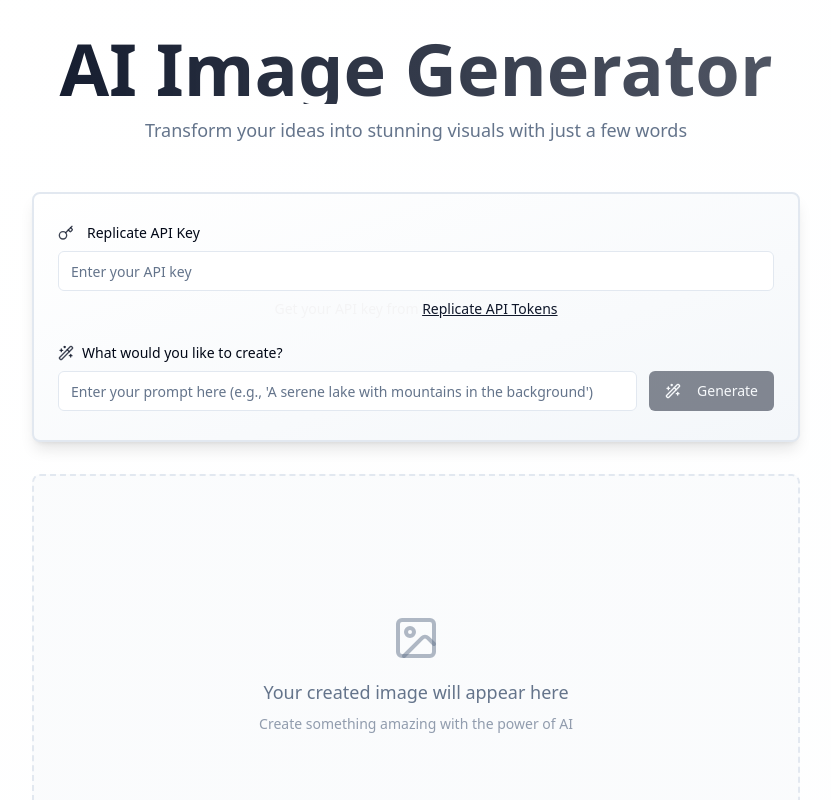
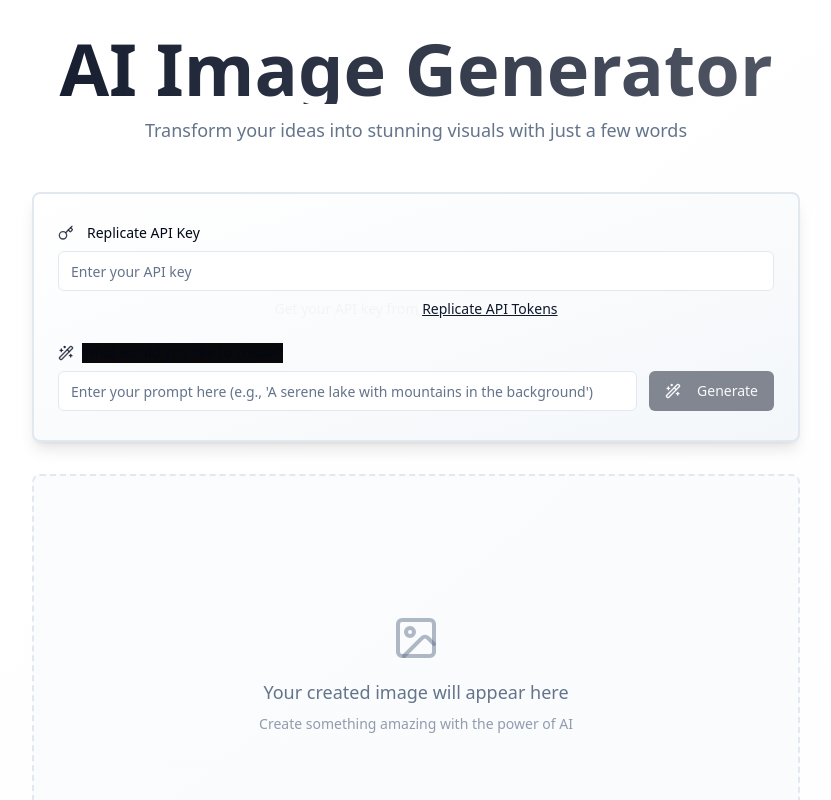
Before and after one commit to NExPlain/d-9709, a React (Vite) app: page / in a window 1280 px wide. Shown: the top 800 px of the page, without its empty margins (224-1055 px from the left). Built offline with nearby package versions, Linux system fonts and the light colour scheme.

Commit message:
Visual edit in Lovable
Edited UI in Lovable

```diff
--- a/src/components/ImageGenerator.tsx
+++ b/src/components/ImageGenerator.tsx
@@ -71,7 +71,7 @@ export const ImageGenerator = () => {
             <div className="space-y-2">
               <div className="flex items-center gap-2">
                 <Wand2 className="h-4 w-4 text-primary/80" />
-                <Label htmlFor="prompt" className="text-sm font-medium">
+                <Label htmlFor="prompt" className="text-sm font-medium bg-zinc-950">
                   What would you like to create?
                 </Label>
               </div>
```
